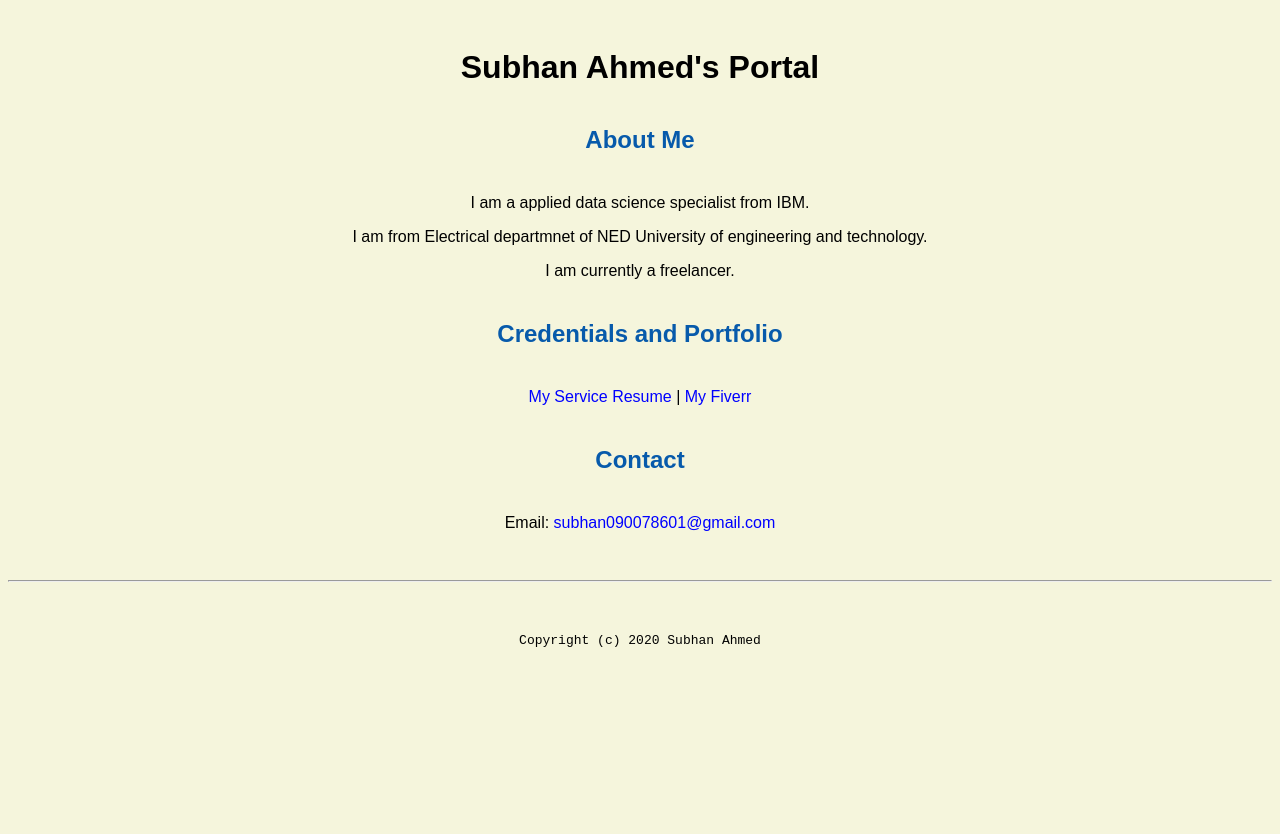
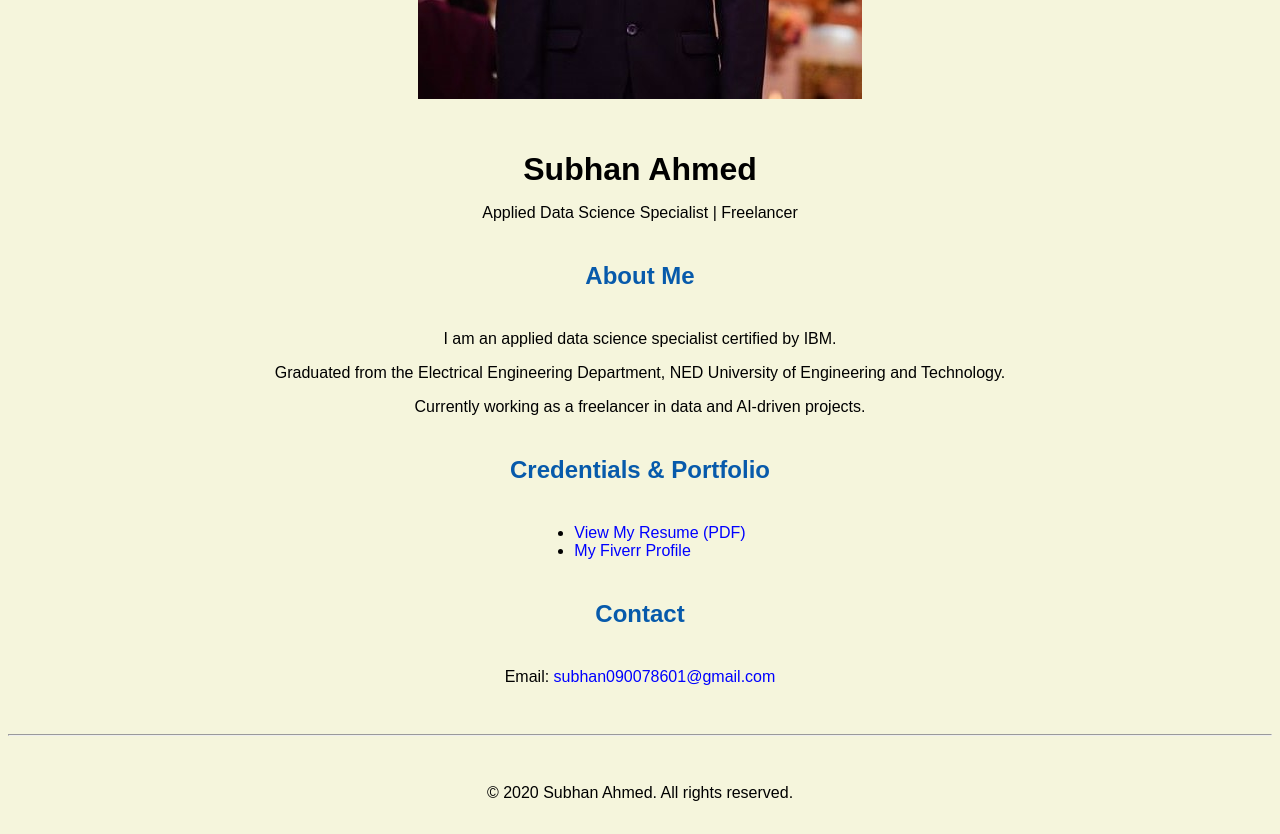
Before and after one commit to subhanest/subhanest.github.io, a plain HTML site: page index.html in a window 1280 px wide. Shown: the part 411-1245 px from the top of the page. Before the commit the page ends 1091 px from the top, so only its background shows below. Drawn offline with Linux system fonts and the light colour scheme.

Commit message:
Update index.html

```diff
--- a/index.html
+++ b/index.html
@@ -1,37 +1,53 @@
-<!doctype html>
-
-<!-- this is a comment for human! -->
-
+<!DOCTYPE html>
 <html lang="en">
 
-  <head>
-    <title>Subhan Ahmed's Portal</title>
-    <link rel="shortcut icon" type="image/png" href="a.png" style="width:32px;height:32px;">
-    <link rel="stylesheet" href="css/master.css">
-    <link rel="FaviconIcon" href="a.ico" type="image/x-icon">
-    <link rel="shortcut" href="a.ico" type="image/x-icon">
-    <meta name="viewport" content="widht=device-width, initial-scale=1, shrink-to-fit=no">
-    <meta name="name" content="Subhan Ahmed's Portal">
-    <meta name="robots" content="noindex, nofollow">
-  </head>
-  <body>
-    <img src="images/banner.jpg" width="100%" alt="banner" style="width:350px;height:400px;">
-    <h1>Subhan Ahmed's Portal</h1>
-    <h2>About Me</h2>
-    <p>I am a applied data science specialist from IBM.</p>
-    <p>I am from Electrical departmnet of NED University of engineering and technology.</p>
-    <p>I am currently a freelancer.</p>
-    <h2>Credentials and Portfolio</h2>
+<head>
+  <meta charset="UTF-8" />
+  <meta name="viewport" content="width=device-width, initial-scale=1.0" />
+  <meta name="description" content="Subhan Ahmed's professional portfolio" />
+  <meta name="robots" content="noindex, nofollow" />
 
-    <p><a href="Service Resume.pdf">My Service Resume</a> | <a href="https://www.fiverr.com/subhanest?public_mode=true">My Fiverr</a></p>
-    <h2>Contact</h2>
+  <title>Subhan Ahmed's Portfolio</title>
 
-    <p>Email: <a href="mailto:subhan090078601@gmail.com">subhan090078601@gmail.com</a></p>
-  </body>
+  <!-- Favicon -->
+  <link rel="icon" type="image/png" href="a.png" />
+  <link rel="icon" href="a.ico" type="image/x-icon" />
+  <link rel="stylesheet" href="css/master.css" />
+</head>
 
-  <footer>
-    <hr>
-    <code>Copyright (c) 2020 Subhan Ahmed</code>
+<body>
+  <header class="site-header">
+    <img src="images/banner.jpg" alt="Subhan Ahmed Banner" class="banner-image" />
+    <h1>Subhan Ahmed</h1>
+    <p class="subtitle">Applied Data Science Specialist | Freelancer</p>
+  </header>
+
+  <main class="content">
+    <section id="about">
+      <h2>About Me</h2>
+      <p>I am an applied data science specialist certified by IBM.</p>
+      <p>Graduated from the Electrical Engineering Department, NED University of Engineering and Technology.</p>
+      <p>Currently working as a freelancer in data and AI-driven projects.</p>
+    </section>
+
+    <section id="portfolio">
+      <h2>Credentials & Portfolio</h2>
+      <ul>
+        <li><a href="Service Resume.pdf" target="_blank">View My Resume (PDF)</a></li>
+        <li><a href="https://www.fiverr.com/subhanest?public_mode=true" target="_blank">My Fiverr Profile</a></li>
+      </ul>
+    </section>
+
+    <section id="contact">
+      <h2>Contact</h2>
+      <p>Email: <a href="mailto:subhan090078601@gmail.com">subhan090078601@gmail.com</a></p>
+    </section>
+  </main>
+
+  <footer class="site-footer">
+    <hr />
+    <p>&copy; 2020 Subhan Ahmed. All rights reserved.</p>
   </footer>
+</body>
 
 </html>
```
